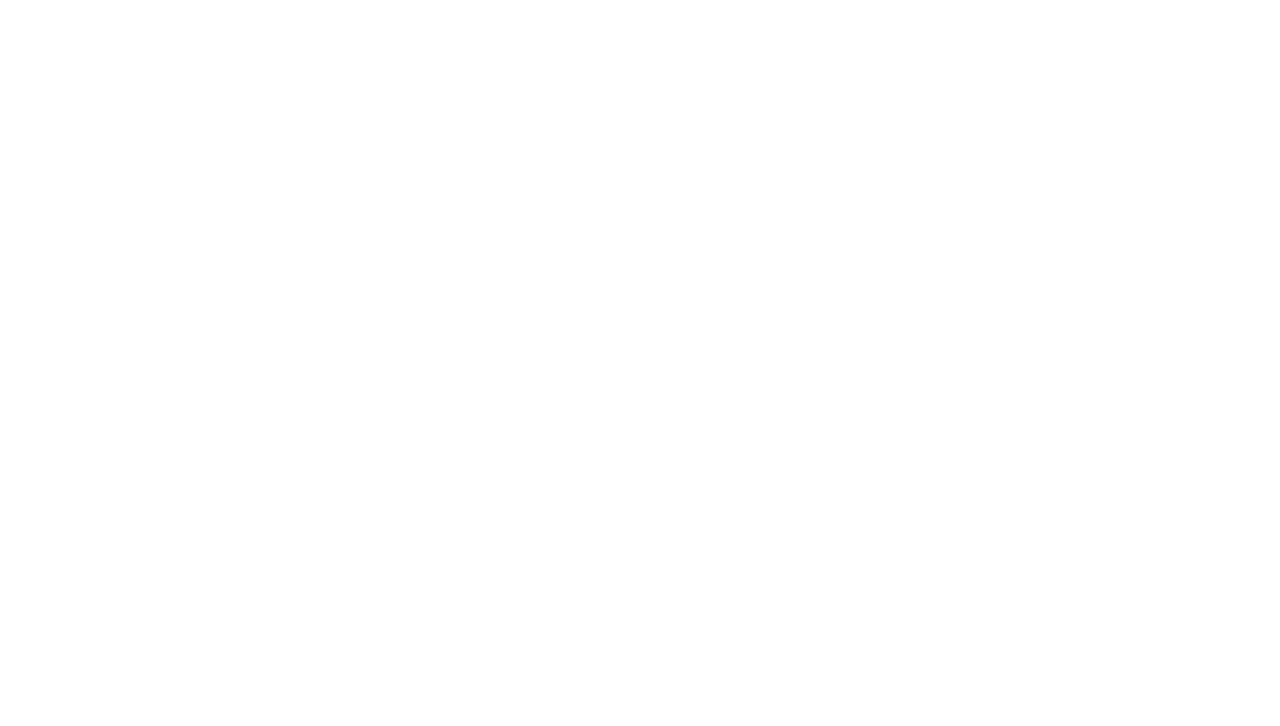
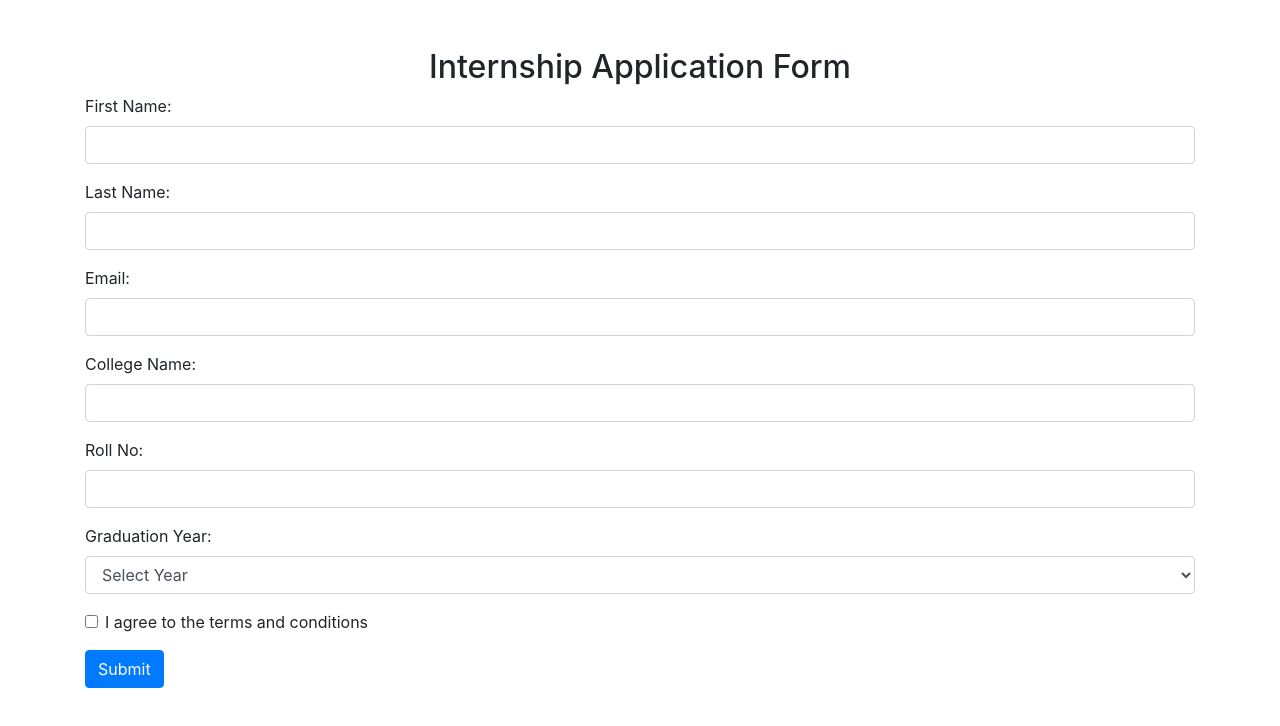
Before and after one commit to acciojob/bootstrap-form-easy-Shahu2002, a website: page main.html in a window 1280 px wide. Drawn offline with nearby package versions, Linux system fonts and the light colour scheme.

Commit message:
created a submission

```diff
--- a/main.html
+++ b/main.html
@@ -1,16 +1,60 @@
 <!DOCTYPE html>
+<html>
+<head>
+    <title>Internship Application Form</title>
+    <!-- Add Bootstrap CSS link -->
+    <link rel="stylesheet" href="https://maxcdn.bootstrapcdn.com/bootstrap/4.5.2/css/bootstrap.min.css">
+</head>
+<body>
+    <div class="container mt-5">
+        <h2 class="text-center">Internship Application Form</h2>
+        <form id="internship-form" class="needs-validation" novalidate>
+            <div class="form-group">
+                <label for="first-name-input">First Name:</label>
+                <input type="text" class="form-control" id="first-name-input" required>
+                <div class="invalid-feedback">First Name is required.</div>
+            </div>
+            <div class="form-group">
+                <label for="last-name-input">Last Name:</label>
+                <input type="text" class="form-control" id="last-name-input" required>
+                <div class="invalid-feedback">Last Name is required.</div>
+            </div>
+            <div class="form-group">
+                <label for="email-input">Email:</label>
+                <input type="email" class="form-control" id="email-input" required>
+                <div class="invalid-feedback">Email is required.</div>
+            </div>
+            <div class="form-group">
+                <label for="college-input">College Name:</label>
+                <input type="text" class="form-control" id="college-input" required>
+                <div class="invalid-feedback">College Name is required.</div>
+            </div>
+            <div class="form-group">
+                <label for="roll-no-input">Roll No:</label>
+                <input type="text" class="form-control" id="roll-no-input" required>
+                <div class="invalid-feedback">Roll No is required.</div>
+            </div>
+            <div class="form-group">
+                <label for="graduation-year-input">Graduation Year:</label>
+                <select class="form-control" id="graduation-year-input" required>
+                    <option value="">Select Year</option>
+                    <option value="2020">2020</option>
+                    <option value="2021">2021</option>
+                    <option value="2022">2022</option>
+                    <option value="2023">2023</option>
+                </select>
+                <div class="invalid-feedback">Please select a Graduation Year.</div>
+            </div>
+            <div class="form-group form-check">
+                <input type="checkbox" class="form-check-input" id="conditions-checkbox" required>
+                <label class="form-check-label" for="conditions-checkbox">I agree to the terms and conditions</label>
+                <div class="invalid-feedback">You must agree to the terms and conditions.</div>
+            </div>
+            <button type="submit" class="btn btn-primary">Submit</button>
+        </form>
+    </div>
 
-<html>
-
-<head>
-	<link rel="stylesheet" href="styles.css">
-</head>
-
-<body>
-	<!-- the entire body must be written by student -->
-    <script type="text/javascript" src="./script.js">
-</script>
+    <!-- Add Bootstrap JS and jQuery for form validation -->
 
 </body>
-
 </html>
--- a/script.js
+++ b/script.js
@@ -1 +1,16 @@
-//your code here
+
+        // JavaScript for Bootstrap form validation
+        (function () {
+            'use strict';
+
+            window.addEventListener('load', function () {
+                var form = document.getElementById('internship-form');
+                form.addEventListener('submit', function (event) {
+                    if (!form.checkValidity()) {
+                        event.preventDefault();
+                        event.stopPropagation();
+                    }
+                    form.classList.add('was-validated');
+                }, false);
+            }, false);
+        })();
```
